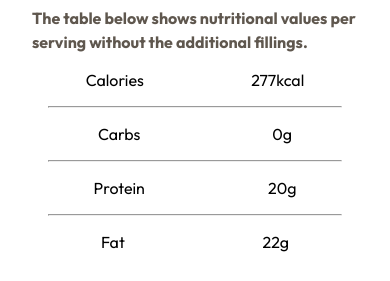
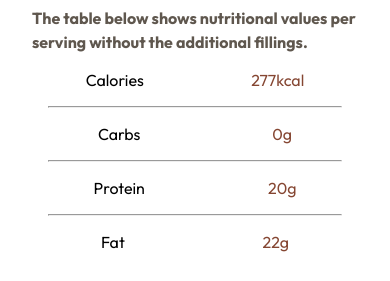
Before and after one commit to HualDev/recipePage, a plain HTML site: page index.html in a window 390 px wide. Shown: the part 2198-2479 px from the top of the page. Drawn offline with Linux system fonts and the light colour scheme.

Commit message:
Final Mobile Version

```diff
--- a/index.html
+++ b/index.html
@@ -74,28 +74,28 @@
       <p>The table below shows nutritional values per serving without the additional fillings.</p>
       <div class="details">
         <span>Calories</span>
-        <span>277kcal</span>
+        <span class="value">277kcal</span>
       </div>
 
       <hr>
 
       <div class="details">
         <span>Carbs</span>
-        <span>0g</span>
+        <span class="value">0g</span>
       </div>
 
       <hr>
 
       <div class="details">
         <span>Protein</span>
-        <span>20g</span>
+        <span class="value">20g</span>
       </div>
 
       <hr>
 
       <div class="details">
         <span>Fat</span>
-        <span>22g</span>
+        <span class="value">22g</span>
       </div>
     </div>
   </main>
--- a/style.css
+++ b/style.css
@@ -84,6 +84,10 @@ hr{
     display: flex;
     justify-content: space-around;
 }
+
+.value{
+    color: var(--nutmeg);
+}
 footer{
     font-size: 1rem;
     text-align: center;
```
